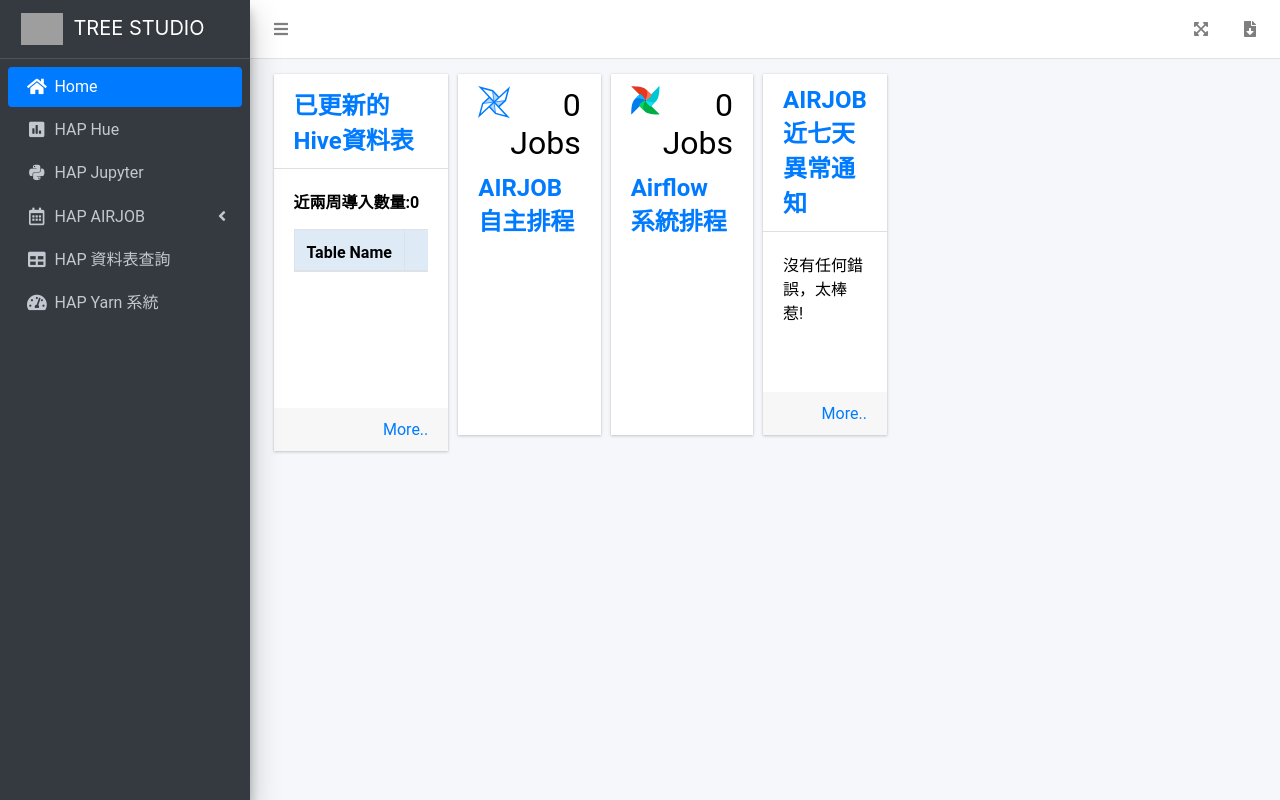
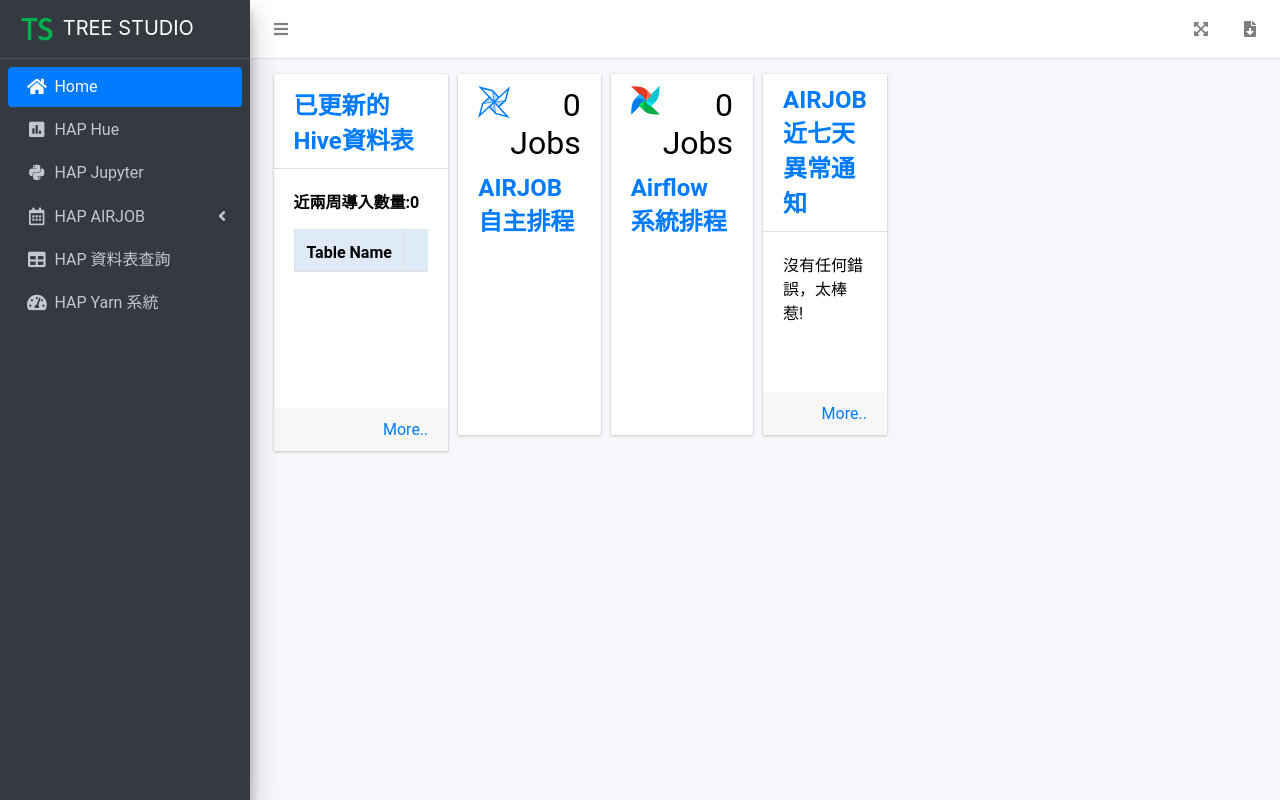
Before and after one commit to man4781747/TreeStudioHTML, a Django app: page /TreeStudio in a window 1280 px wide. Run offline with Django 3.2, Linux system fonts and the light colour scheme; lists and menus that the app fills with data are empty; grey boxes are pictures that could not be loaded.

Commit message:
修改網頁icon位址

```diff
--- a/Volume/DjangoServer/TreeStudio/TreeStudioAPIs/templates/TreeStudio_mainHTML.html
+++ b/Volume/DjangoServer/TreeStudio/TreeStudioAPIs/templates/TreeStudio_mainHTML.html
@@ -4,6 +4,7 @@
 <head>
     <meta charset="utf-8">
     <meta name="viewport" content="width=device-width, initial-scale=1">
+    <link rel="icon" href="static/TreeStudioAPIs/HAPTreeStudio.ico" type="image/x-icon">
     <title>HAP TREE STUDIO</title>
 	<!-- 導入Vue -->
     <!-- <script src="https://cdn.jsdelivr.net/npm/vue@2/dist/vue.js"></script> -->
@@ -148,7 +149,7 @@
             <div id='main-toolbox-header' class='mouse-pointer' @click="changePage({},'Home')">
                 <!-- <img src="https://cxl9h003.de.r.appspot.com/static/dist/img/logo3.png"></img> -->
 
-                <img src="/static/dist/img/TS_blue.png"></img>
+                <img src="/static/TreeStudioAPIs/HAPTreeStudio.png"></img>
                 <div class='home-icon-string'>TREE STUDIO</div>
             </div>
             <ul style="list-style: none;padding: 0 .5rem;font-size:1rem;margin-top: 0.5rem;">
```
Also changed, not shown: Volume/DjangoServer/TreeStudio/TreeStudioAPIs/static/TreeStudioAPIs/HAPTreeStudio.ico (added), Volume/DjangoServer/TreeStudio/TreeStudioAPIs/static/TreeStudioAPIs/HAPTreeStudio.png (added).
